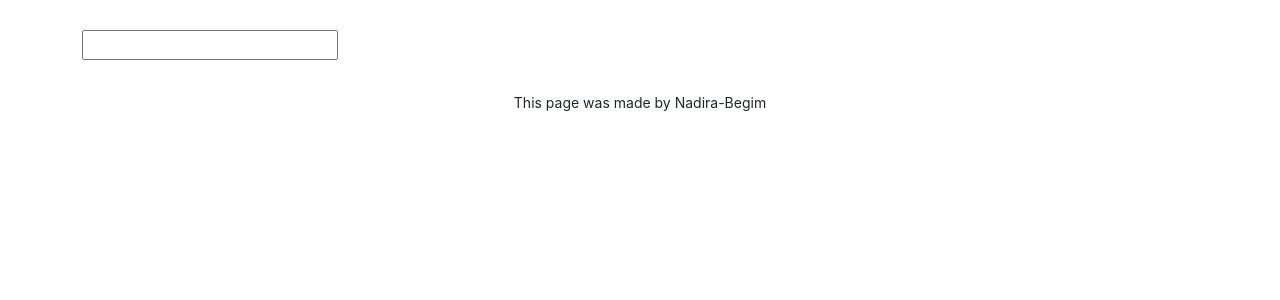
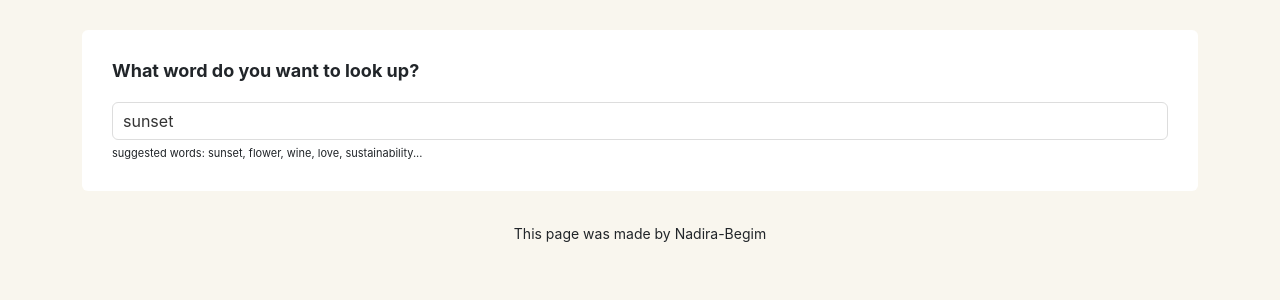
Before and after one commit to Nadi2894/dictionary-app, a React (Create React App) app: page / in a window 1280 px wide. Shown: the top 300 px of the page. Built offline with nearby package versions, Linux system fonts and the light colour scheme; no server answers.

Commit message:
Added CSS styling

```diff
--- a/src/App.css
+++ b/src/App.css
@@ -1,7 +1,16 @@
+body {
+  background-color: rgb(249, 246, 238);
+}
+
+a {
+  color: rgb(254, 190, 71);
+}
 .App {
   margin: 30px 0;
 }
-
+.App-header {
+  margin: 30px 0;
+}
 .app-footer {
   text-align: center;
   margin: 30px 0;
--- a/src/App.js
+++ b/src/App.js
@@ -4,8 +4,9 @@
   return (
     <div className="App">
       <div className="container">
+        <header className="App-header"></header>
         <main>
-          <Dictionary />
+          <Dictionary defaultKeyword="sunset" />
         </main>
       </div>
       <footer className="app-footer">
--- a/src/Dictionary.css
+++ b/src/Dictionary.css
@@ -0,0 +1,24 @@
+.Dictionary h1 {
+  font-size: 18px;
+  font-weight: bold;
+  margin-bottom: 20px;
+}
+.Dictionary section {
+  background: white;
+  padding: 30px;
+  border-radius: 6px;
+
+  margin: 20px 0;
+}
+
+.Dictionary input {
+  width: 100%;
+  border-radius: 6px;
+  padding: 6px 10px;
+  color: #333;
+  border: 1px solid #ddd;
+}
+.Dictionary .hint {
+  font-size: 11px;
+  margin-top: 5px;
+}
--- a/src/Dictionary.js
+++ b/src/Dictionary.js
@@ -3,31 +3,51 @@
 import axios from "axios";
 import Results from "./Results";
 
-export default function Dictionary() {
-  let [keyWord, setKeyword] = useState("");
+export default function Dictionary(props) {
+  let [keyword, setKeyword] = useState(props.defaultKeyword);
   let [results, setResults] = useState(null);
+  let [loaded, setLoaded] = useState(false);
 
   function handleResponse(response) {
-    console.log(response.data[0]);
     setResults(response.data[0]);
   }
-
-  function search(event) {
+  function search() {
+    let apiUrl = `https://api.dictionaryapi.dev/api/v2/entries/en_US/${keyword}`;
+    axios.get(apiUrl).then(handleResponse);
+  }
+  function handleSubmit(event) {
     event.preventDefault();
-
-    let apiUrl = `https://api.dictionaryapi.dev/api/v2/entries/en_US/${keyWord}`;
-    axios.get(apiUrl).then(handleResponse);
+    search();
   }
 
   function handleKeywordChange(event) {
     setKeyword(event.target.value);
   }
+  function load() {
+    setLoaded(true);
+    search();
+  }
+  if (loaded) {
     return (
       <div className="Dictionary">
-      <form onSubmit={search}>
-        <input type="search" onChange={handleKeywordChange} />
+        <section>
+          <h1>What word do you want to look up?</h1>
+          <form onSubmit={handleSubmit}>
+            <input
+              type="search"
+              onChange={handleKeywordChange}
+              defaultValue={props.defaultKeyword}
+            />
           </form>
+          <div className="hint">
+            suggested words: sunset, flower, wine, love, sustainability...
+          </div>
+        </section>
         <Results results={results} />
       </div>
     );
+  } else {
+    load();
+    return "Loading";
   }
+}
--- /dev/null
+++ b/src/Meaning.css
@@ -0,0 +1,11 @@
+.Meaning h3 {
+  font-size: 24px;
+  line-height: 1.5;
+  font-weight: bold;
+}
+
+.Meaning .example {
+  color: #70757a;
+  font-style: italic;
+  margin-top: 10px;
+}
--- a/src/Meaning.js
+++ b/src/Meaning.js
@@ -1,22 +1,17 @@
 import React from "react";
 import Synonyms from "./Synonyms";
+import "./Meaning.css";
 export default function Meaning(props) {
-  console.log(props.meaning);
-
   return (
     <div className="Meaning">
       <h3> {props.meaning.partOfSpeech}</h3>
       {props.meaning.definitions.map(function (definition, index) {
         return (
           <div key={index}>
-            <p>
-              <strong>Definition:</strong>
-              {definition.definition}
-              <br />
-              <strong>Example:</strong>
-              <em> {definition.example}</em>
-              <Synonyms synonyms={definition.synonyms} />
-            </p>
+            <div className="definition">{definition.definition}</div>
+            <div className="example">{definition.example}</div>
+
+            <Synonyms synonyms={definition.synonyms} />
           </div>
         );
       })}
--- /dev/null
+++ b/src/Phonetic.css
@@ -0,0 +1,24 @@
+.Phonetic {
+  margin: 20px 0;
+}
+
+.Phonetic a {
+  border: 1px solid #ddd;
+  text-decoration: none;
+  padding: 8px 15px;
+  font-size: 13px;
+  margin-right: 10px;
+  font-weight: bold;
+  border-radius: 20px;
+  transition: all 150ms ease-in-out;
+}
+
+.Phonetic a:hover {
+  background: #f88842;
+  color: white;
+}
+
+.Phonetic .text {
+  opacity: 0.5;
+  font-weight: bold;
+}
--- a/src/Phonetic.js
+++ b/src/Phonetic.js
@@ -1,14 +1,13 @@
 import React from "react";
+import "./Phonetic.css";
 
 export default function Phonetic(props) {
-  console.log(props.phonetic);
   return (
     <div className="Phonetic">
       <a href={props.phonetic.audio} target="_blank" rel="noreferrer">
         Listen
       </a>
-      <br />
-      {props.phonetic.text}
+      <span className="text">{props.phonetic.text}</span>
     </div>
   );
 }
--- /dev/null
+++ b/src/Results.css
@@ -0,0 +1,5 @@
+.Results h2 {
+  font-size: 36px;
+  font-weight: bold;
+  line-height: 1.5;
+}
--- a/src/Results.js
+++ b/src/Results.js
@@ -6,6 +6,7 @@
   if (props.results) {
     return (
       <div className="Results">
+        <section>
           <h2> {props.results.word}</h2>
           {props.results.phonetics.map(function (phonetic, index) {
             return (
@@ -14,11 +15,12 @@
               </div>
             );
           })}
+        </section>
         {props.results.meanings.map(function (meaning, index) {
           return (
-            <div key={index}>
+            <section key={index}>
               <Meaning meaning={meaning} />
-            </div>
+            </section>
           );
         })}
       </div>
--- /dev/null
+++ b/src/Synonyms.css
@@ -0,0 +1,11 @@
+.Synonyms {
+  margin: 15px 0 0;
+  padding: 0;
+}
+
+.Synonyms li {
+  font-size: 13px;
+  display: inline-block;
+  padding-right: 10px;
+  line-height: 1;
+}
--- a/src/Synonyms.js
+++ b/src/Synonyms.js
@@ -1,4 +1,5 @@
 import React from "react";
+import "./Synonyms.css";
 
 export default function Synonyms(props) {
   if (props.synonyms) {
```
Lines whose indentation alone changed are shown as unchanged.
